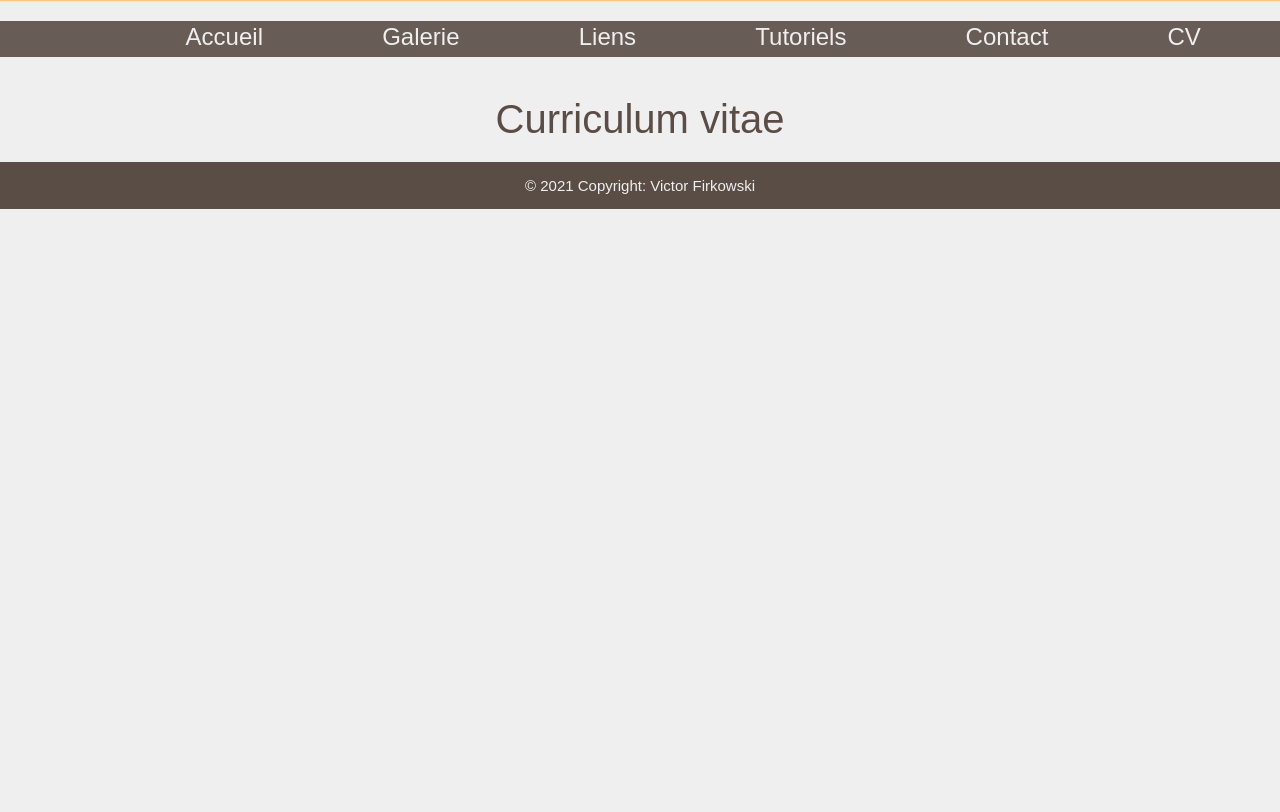
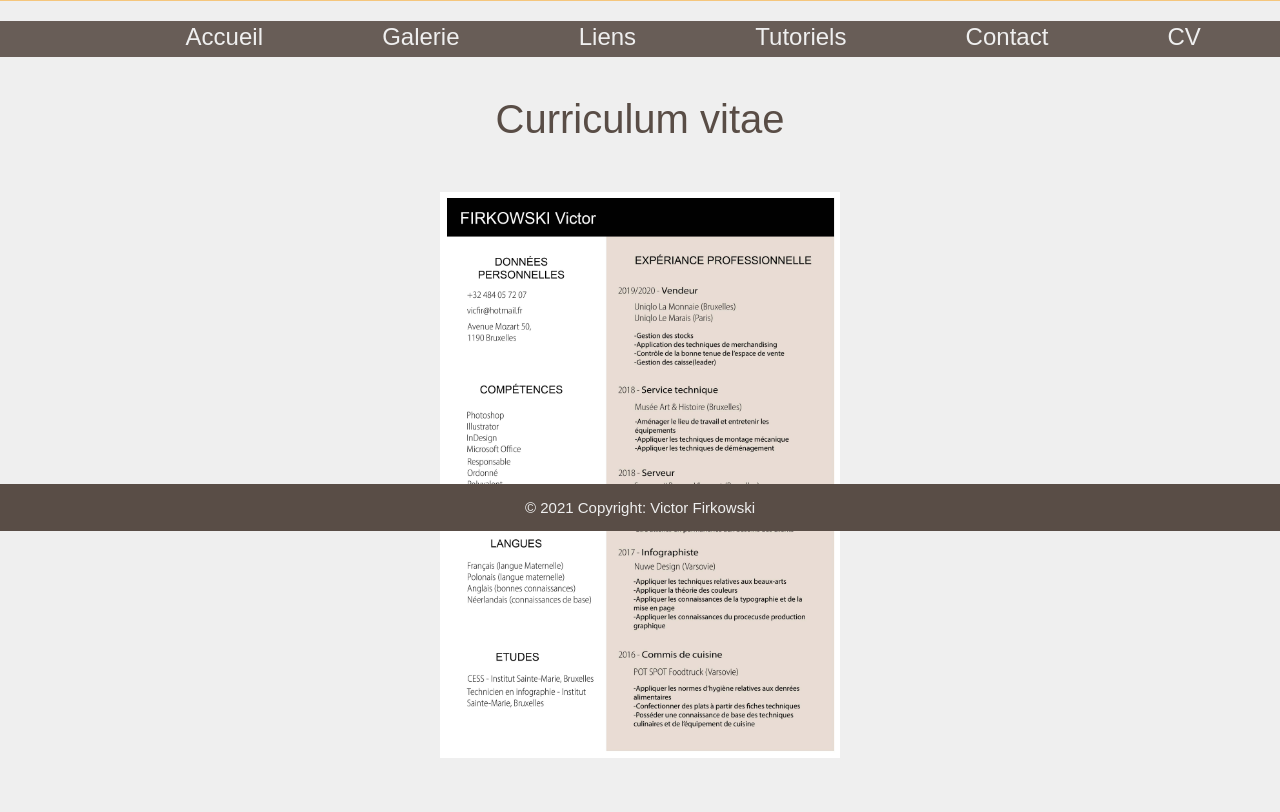
Before and after one commit to vicfir/portfolio, a PHP site: page /index.php?page=cv in a window 1280 px wide. Shown: the part 269-1081 px from the top of the page. Before the commit the page ends 478 px from the top, so only its background shows below. Run offline with PHP 8.4, Linux system fonts and the light colour scheme; a stand-in replaces the project's code that opens the database connection; some web fonts are replaced.

Commit message:
cv + footer fixed

```diff
--- a/import/cv.php
+++ b/import/cv.php
@@ -12,12 +12,19 @@
 
     <main>
         <h1>Curriculum vitae</h1>
+
+        <div class="cv">
+            <a href="./images/CV.jpg" data-lightbox="galerie" data-title="cv">
+                <img src="./images/CV.jpg" alt="cv">
+            </a>
+        </div>
     </main>
 
     <img class="burger" src="./images/burger.png" alt="menu" onclick="toggle();">
 
     <?php include "footer.php"; ?>
 
+    <script src="./lightbox/js/lightbox-plus-jquery.min.js"></script>
     <script src="./menu.js"></script>
 </body>
 </html>
--- a/style.css
+++ b/style.css
@@ -305,11 +305,28 @@ textarea:focus {
     outline: none;
 }
 
+/*----------------------CV---------------------------*/
+.cv {
+    width: 70%;
+    margin: 50px auto;
+}
+
+.cv a {
+    width: 100%;
+}
+
+.cv a img {
+    width: 100%;
+}
+
 
 /*----------------------FOOTER---------------------------*/
 footer {
+    width: 100%;
     background-color: #594D46;
     margin-top: 20px;
+    position: fixed;
+    bottom: 0;
 }
 
 footer p{
@@ -432,6 +449,11 @@ footer p{
         max-width: 800px;
     }
 
+    /*----------------------CV---------------------------*/
+.cv {
+    max-width: 400px;
+}
+
 }
 
 @media screen and (min-width:1280px) {
```
Also changed, not shown: images/CV.jpg (added).
